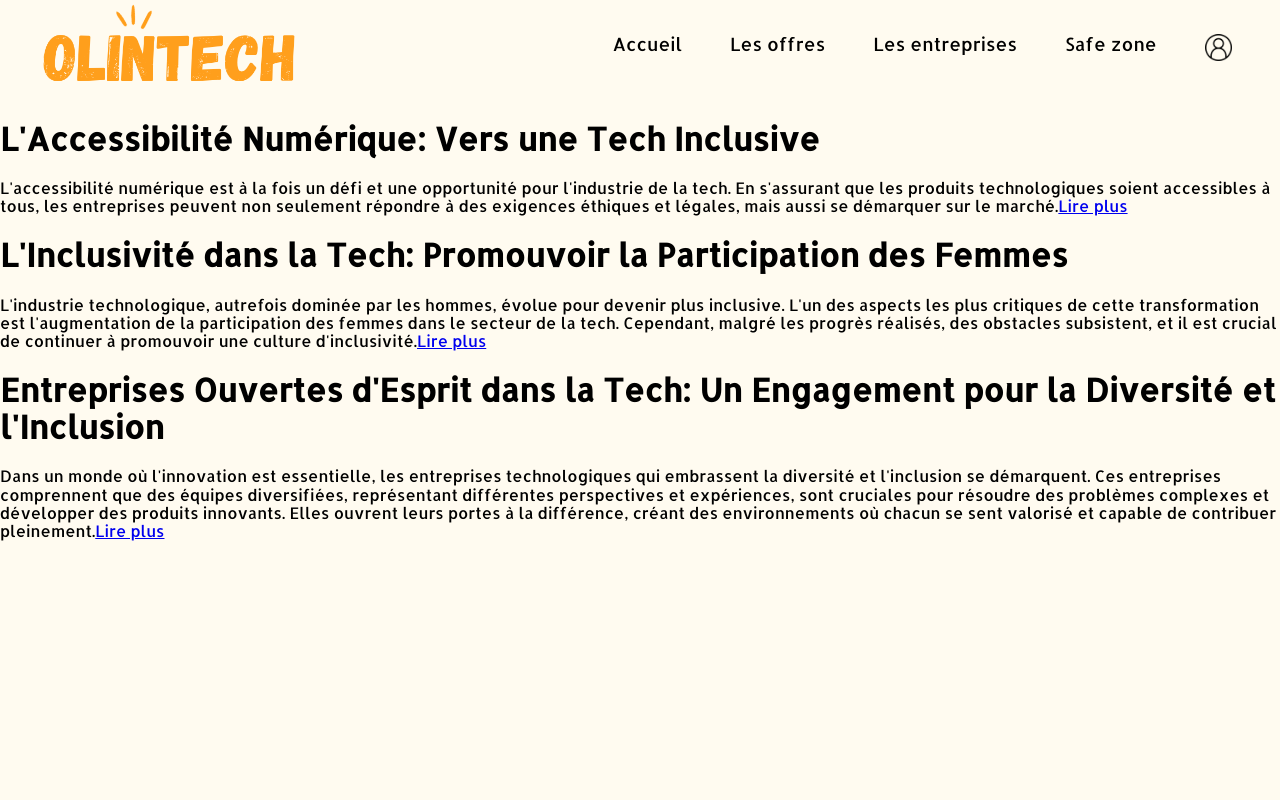
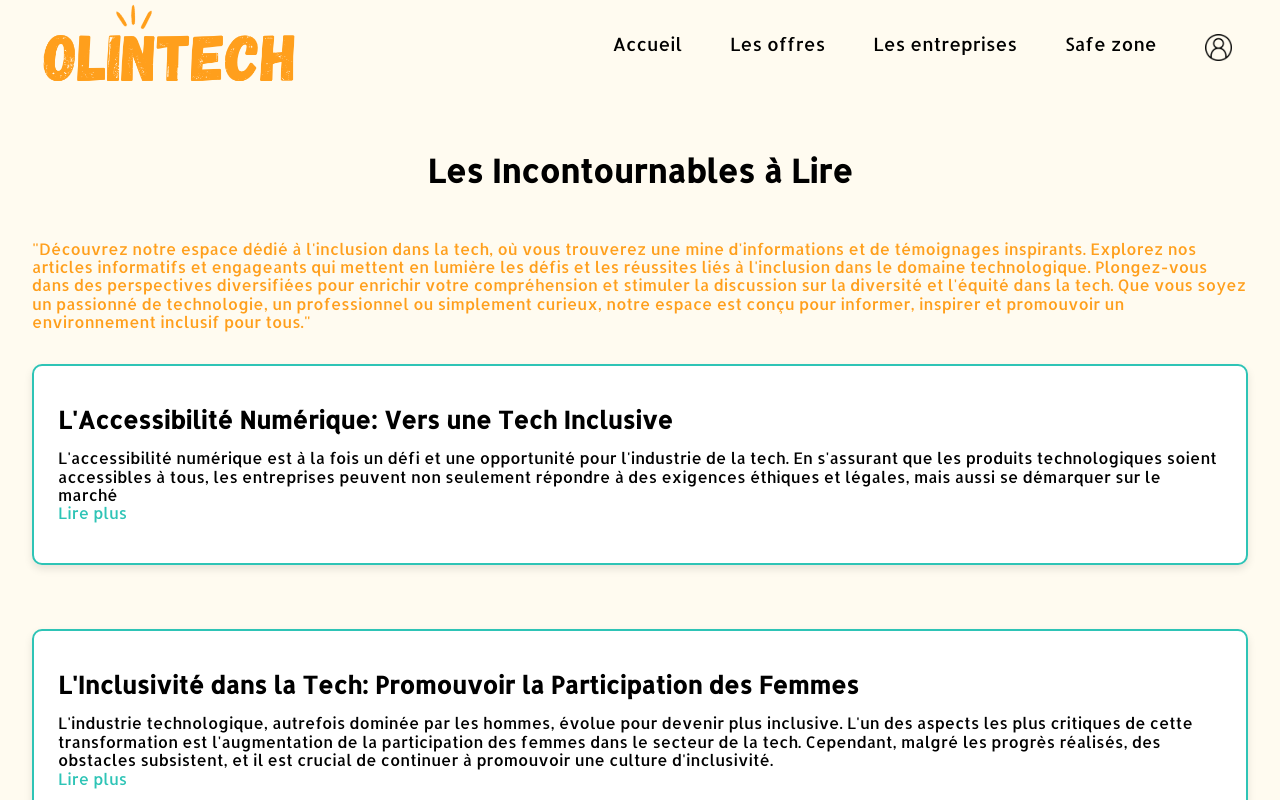
Before and after one commit to aurelienLavanchy/Hackathon-03.07.24, a React (Vite) app in the folder client/: page /safezone in a window 1280 px wide. Shown: the top 800 px of the page. Built offline with nearby package versions, Linux system fonts and the light colour scheme; no server answers.

Commit message:
feat: SafeZone

```diff
--- /dev/null
+++ b/client/src/pages/SafeZonePage.css
@@ -0,0 +1,42 @@
+@import url("../variables.css");
+
+.tips-container {
+  display: flex;
+  flex-direction: column;
+  margin: 2rem;
+}
+
+.title {
+  text-align: center;
+  margin-bottom: 50px;
+}
+
+.texte {
+  color: #ff9f1c;
+}
+.article {
+  margin: 2rem 0;
+  padding: 1.5rem;
+  border: 2px solid var(--accent-color);
+  border-radius: 10px;
+  box-shadow: 0 4px 8px rgba(0, 0, 0, 0.1);
+  background-color: white;
+}
+
+.article-title {
+  font-size: 1.5rem;
+  margin-bottom: 1rem;
+}
+
+.article-content {
+  margin: 1rem 0;
+}
+
+.article-link {
+  color: #2ec4b6;
+  text-decoration: none;
+}
+
+.article-link:hover {
+  text-decoration: underline;
+}
--- a/client/src/pages/SafeZonePage.jsx
+++ b/client/src/pages/SafeZonePage.jsx
@@ -1,27 +1,85 @@
+import "./SafeZonePage.css";
+
 export default function TipsPage() {
   return (
-    <>
-      <h1>L'Accessibilité Numérique: Vers une Tech Inclusive</h1>
-      <p>
-        L'accessibilité numérique est à la fois un défi et une opportunité pour l'industrie de la tech. En s'assurant que les produits technologiques soient accessibles à tous, les entreprises peuvent non seulement répondre à des exigences éthiques et légales, mais aussi se démarquer sur le marché.
-        <a href="https://www.kaliop.com/fr/accessibilite-numerique-comment-le-design-inclusif-repond-au-handicap/" target="_blank" rel="noopener noreferrer">
+    <div className="tips-container">
+      <h1 className="title">Les Incontournables à Lire</h1>
+      <p className="texte">
+        "Découvrez notre espace dédié à l'inclusion dans la tech, où vous
+        trouverez une mine d'informations et de témoignages inspirants. Explorez
+        nos articles informatifs et engageants qui mettent en lumière les défis
+        et les réussites liés à l'inclusion dans le domaine technologique.
+        Plongez-vous dans des perspectives diversifiées pour enrichir votre
+        compréhension et stimuler la discussion sur la diversité et l'équité
+        dans la tech. Que vous soyez un passionné de technologie, un
+        professionnel ou simplement curieux, notre espace est conçu pour
+        informer, inspirer et promouvoir un environnement inclusif pour tous."
+      </p>
+      <div className="article">
+        <h1 className="article-title">
+          L'Accessibilité Numérique: Vers une Tech Inclusive
+        </h1>
+        <p className="article-content">
+          L'accessibilité numérique est à la fois un défi et une opportunité
+          pour l'industrie de la tech. En s'assurant que les produits
+          technologiques soient accessibles à tous, les entreprises peuvent non
+          seulement répondre à des exigences éthiques et légales, mais aussi se
+          démarquer sur le marché <br />
+          <a
+            href="https://www.kaliop.com/fr/accessibilite-numerique-comment-le-design-inclusif-repond-au-handicap/"
+            target="_blank"
+            rel="noopener noreferrer"
+            className="article-link"
+          >
             Lire plus
           </a>
         </p>
-      <h1>L'Inclusivité dans la Tech: Promouvoir la Participation des Femmes</h1>
-      <p>
-        L'industrie technologique, autrefois dominée par les hommes, évolue pour devenir plus inclusive. L'un des aspects les plus critiques de cette transformation est l'augmentation de la participation des femmes dans le secteur de la tech. Cependant, malgré les progrès réalisés, des obstacles subsistent, et il est crucial de continuer à promouvoir une culture d'inclusivité.
-        <a href="https://weborama.com/2023/11/favoriser-linclusion-des-femmes-dans-la-tech-et-la-data-un-imperatif-pour-lavenir-de-notre-industrie/" target="_blank" rel="noopener noreferrer">
+      </div>
+      <div className="article">
+        <h1 className="article-title">
+          L'Inclusivité dans la Tech: Promouvoir la Participation des Femmes
+        </h1>
+        <p className="article-content">
+          L'industrie technologique, autrefois dominée par les hommes, évolue
+          pour devenir plus inclusive. L'un des aspects les plus critiques de
+          cette transformation est l'augmentation de la participation des femmes
+          dans le secteur de la tech. Cependant, malgré les progrès réalisés,
+          des obstacles subsistent, et il est crucial de continuer à promouvoir
+          une culture d'inclusivité. <br />
+          <a
+            href="https://weborama.com/2023/11/favoriser-linclusion-des-femmes-dans-la-tech-et-la-data-un-imperatif-pour-lavenir-de-notre-industrie/"
+            target="_blank"
+            rel="noopener noreferrer"
+            className="article-link"
+          >
             Lire plus
           </a>
         </p>
-      <h1>Entreprises Ouvertes d'Esprit dans la Tech: Un Engagement pour la Diversité et l'Inclusion</h1>
-      <p>
-        Dans un monde où l'innovation est essentielle, les entreprises technologiques qui embrassent la diversité et l'inclusion se démarquent. Ces entreprises comprennent que des équipes diversifiées, représentant différentes perspectives et expériences, sont cruciales pour résoudre des problèmes complexes et développer des produits innovants. Elles ouvrent leurs portes à la différence, créant des environnements où chacun se sent valorisé et capable de contribuer pleinement.
-        <a href="https://courriercadres.com/inclusion-et-diversite-dans-la-tech-lexemple-de-qonto/" target="_blank" rel="noopener noreferrer">
+      </div>
+      <div className="article">
+        <h1 className="article-title">
+          Entreprises Ouvertes d'Esprit dans la Tech: Un Engagement pour la
+          Diversité et l'Inclusion
+        </h1>
+        <p className="article-content">
+          Dans un monde où l'innovation est essentielle, les entreprises
+          technologiques qui embrassent la diversité et l'inclusion se
+          démarquent. Ces entreprises comprennent que des équipes diversifiées,
+          représentant différentes perspectives et expériences, sont cruciales
+          pour résoudre des problèmes complexes et développer des produits
+          innovants. Elles ouvrent leurs portes à la différence, créant des
+          environnements où chacun se sent valorisé et capable de contribuer
+          pleinement. <br />
+          <a
+            href="https://courriercadres.com/inclusion-et-diversite-dans-la-tech-lexemple-de-qonto/"
+            target="_blank"
+            rel="noopener noreferrer"
+            className="article-link"
+          >
             Lire plus
           </a>
         </p>
-    </>
+      </div>
+    </div>
   );
 }
```
Lines whose indentation alone changed are shown as unchanged.
